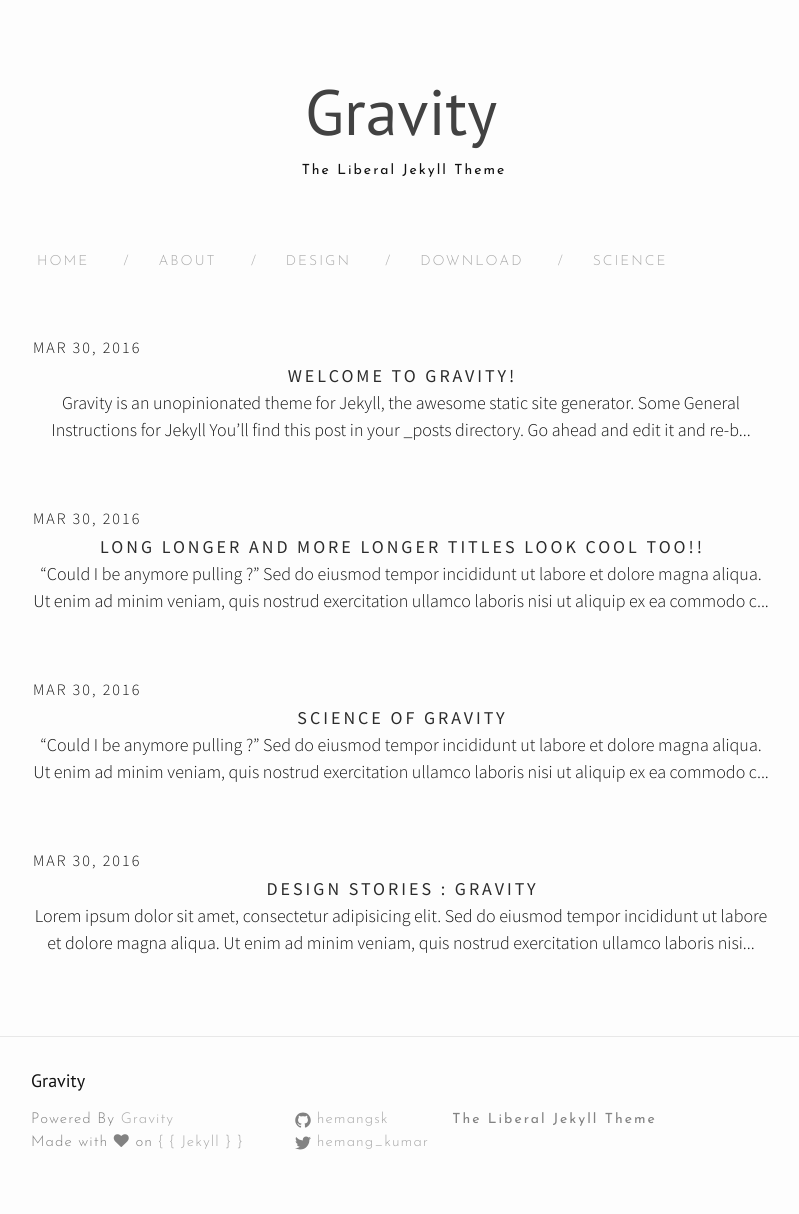
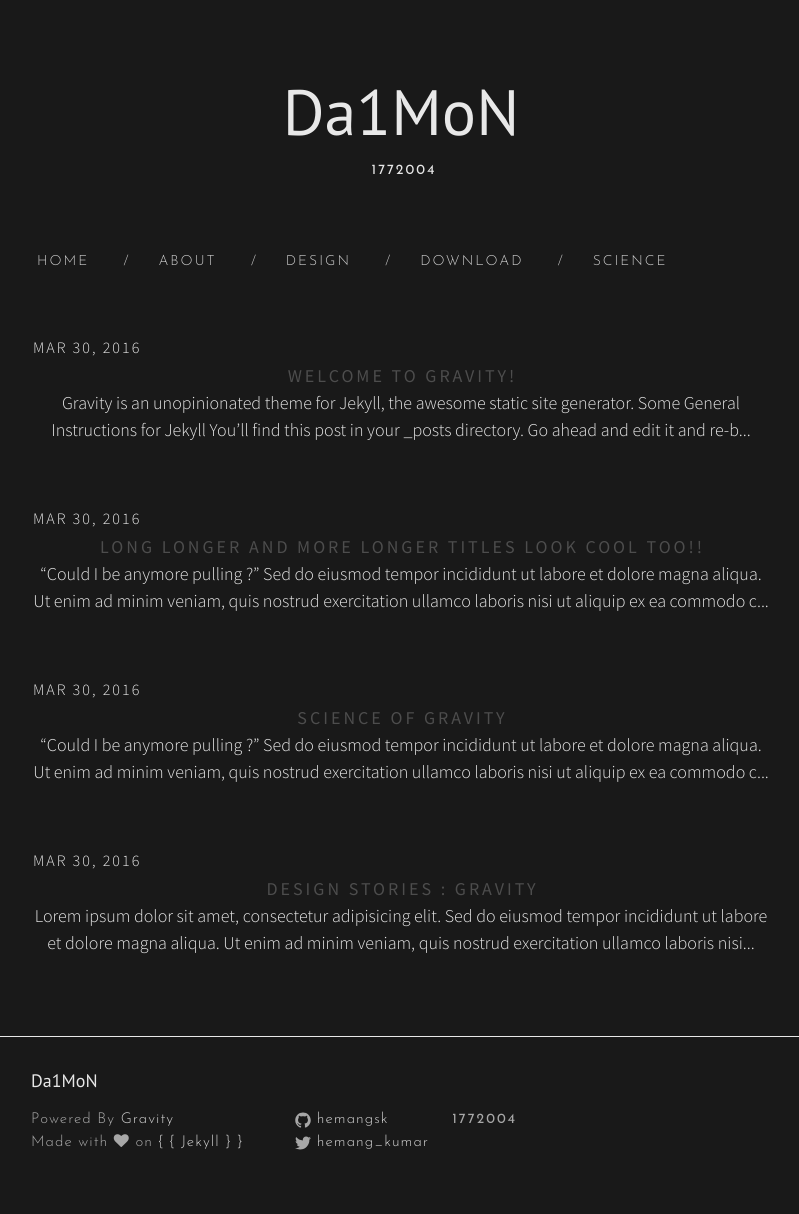
Before and after one commit to 1772004/1772004.github.io, a Jekyll site: the page built from index.html, in a window 1280 px wide. Shown: the whole page, without its empty margins (239-1038 px from the left). Built offline with Jekyll 4.4.1, drawn with Linux system fonts in a browser that asks for light colours; nearby versions of some CDN libraries; the list of posts is cut into pages by our own code.

Commit message:
second commit

```diff
--- a/_config.yml
+++ b/_config.yml
@@ -6,15 +6,15 @@
 # 'jekyll serve'. If you change this file, please restart the server process.
 
 # Site settings
-title: Gravity
-email: hemangsk@gmail.com
-description: The Liberal Jekyll Theme
+title: Da1MoN
+email: it.1772004@student.it.maranatha.edu
+description: 1772004
 baseurl: "" # the subpath of your site, e.g. /blog
 url: "http://yourdomain.com" # the base hostname & protocol for your site
 twitter_username: hemang_kumar
 github_username:  hemangsk
 paginate: 5
-theme-dark: false #Set to true to change to dark website theme
+theme-dark: true #Set to true to change to dark website theme
 
 gems: [jekyll-paginate, kramdown]
 # Build settings
```
